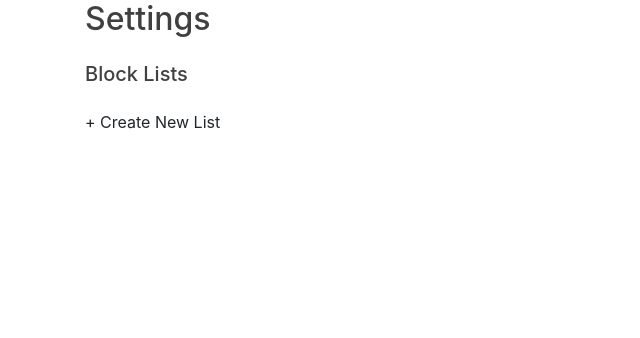
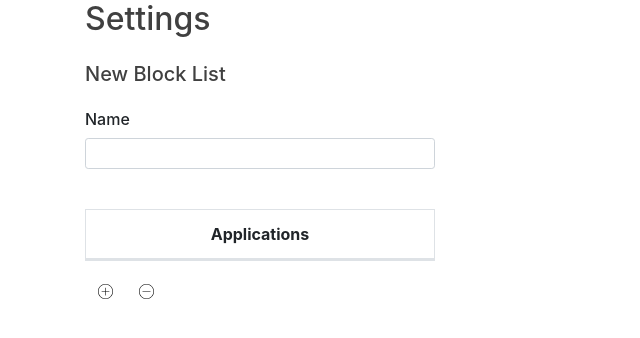
Before and after one commit to BlockAppDev/FocusKeeper, a React (Create React App) app in the folder static/: page /settings in a window 1280 px wide. Shown: the top 338 px of the page, without its empty margins (0-640 px from the left). Built offline with nearby package versions, Linux system fonts and the light colour scheme.

Commit message:
index styles

```diff
--- a/static/package.json
+++ b/static/package.json
@@ -7,9 +7,11 @@
     "bulma": "^0.7.4",
     "react": "^16.8.6",
     "react-bootstrap": "^1.0.0-beta.8",
+    "react-bootstrap-table": "^4.3.1",
     "react-dom": "^16.8.6",
     "react-router-dom": "^5.0.0",
     "react-scripts": "2.1.8",
+    "react-table": "^6.10.0",
     "reactstrap": "^8.0.0"
   },
   "scripts": {
--- a/static/src/NewBlockList.js
+++ b/static/src/NewBlockList.js
@@ -1,6 +1,7 @@
 import React, { Component, Fragment } from 'react';
 import InputGroup from 'react-bootstrap/InputGroup'
 import FormControl from 'react-bootstrap/FormControl'
+import { render } from "react-dom";
 import Form from 'react-bootstrap/Form'
 
 
@@ -25,7 +26,7 @@ class NewBlockList extends Component {
       name: ""
     };
     this.setState({
-      rows: [...this.state.rows, item]
+      rows: [item, ...this.state.rows]
     });
   };
 
@@ -40,40 +41,46 @@ class NewBlockList extends Component {
       <div className = "NewBlockList">
         <div className="container">
             <div className="row clearfix">
-        			<div className="col-md-4 column">
+              <div className="col-md-5 column">
               <h2> Settings </h2>
               <h5> New Block List </ h5>
               <h6> Name </ h6>
-			  			<InputGroup size="sm" className="mb-3">
+              <InputGroup size="sm">
               <FormControl aria-label="Small" aria-describedby="inputGroup-sizing-sm" />
               </InputGroup>
               <br />
 
-              			<table className="table table-bordered table-hover" id="tab_logic">
+                    <table className="table table-bordered table-hover" id="tab_logic" style = {{width: "100%"}}>
                     <thead>
                       <tr>
                         <th className="text-center"> Applications</th>
                       </tr>
                     </thead>
                     <tbody>
+                      <div class="scroll-container">
 
                       {this.state.rows.map((item, idx) => (
-		                    <tr id="addr0" key={idx}>
+                        <tr id="addr0" key={idx} style = {{width: "100%"}}>
                           <td>
                             <input
                               type="text"
                               name="name"
                               value={this.state.rows[idx].name}
                               onChange={this.handleChange(idx)}
-		                          style={{"height": "20px"}}
-		                          className="form-control" />
+                              style={{"height": "25px", "width": "450px"}}
+                              className="form-control"
+                              width= "100%"/>
                             </td>
                           </tr>
                   ))}
+
+                 </div>
+
               </tbody>
               </table>
               <img src = "plus.svg" onClick={this.handleAddRow} className="btn btn-default pull-left"/>
               <img src = "minus.svg" onClick={this.handleRemoveRow} className="pull-right btn btn-default"/>
+
             </div>
           </div>
         </div>
--- a/static/src/Settings.js
+++ b/static/src/Settings.js
@@ -1,24 +1,85 @@
 import React, { Component, Fragment } from 'react';
+import InputGroup from 'react-bootstrap/InputGroup'
+import FormControl from 'react-bootstrap/FormControl'
+import { render } from "react-dom";
+import Form from 'react-bootstrap/Form'
 
-class Settings extends Component {
 
-  handleOnClick = () => {
-    console.log(this.props);
-    const { history } = this.props;
-    history.push('/NewBlockList');
-  }
+class NewBlockList extends Component {
+  state = {
+    rows: []
+  };
 
+  handleChange = idx => e => {
+    const { name, value } = e.target;
+    const rows = [...this.state.rows];
+    rows[idx] = {
+      [name]: value
+    };
+    this.setState({
+      rows
+    });
+  };
+
+  handleAddRow = () => {
+    const item = {
+      name: ""
+    };
+    this.setState({
+      rows: [...this.state.rows, item]
+    });
+  };
+
+  handleRemoveRow = () => {
+    this.setState({
+      rows: this.state.rows.slice(0, -1)
+    });
+  };
 
   render() {
     return (
-      <div className = "Settings">
+      <div className = "NewBlockList">
         <div className="container">
             <div className="row clearfix">
               <div className="col-md-4 column">
-                <h2> Settings </h2>
-                <h5> Block Lists</ h5>
-                <div onClick={this.handleOnClick} value="text" className="text_color"> + Create New List
-              </div>
+              <h2> Settings </h2>
+              <h5> New Block List </ h5>
+              <h6> Name </ h6>
+              <InputGroup size="sm" className="mb-3">
+              <FormControl aria-label="Small" aria-describedby="inputGroup-sizing-sm" />
+              </InputGroup>
+              <br />
+
+                    <table className="table table-bordered table-hover" id="tab_logic">
+                    <thead>
+                      <tr>
+                        <th className="text-center"> Applications</th>
+                      </tr>
+                    </thead>
+                    <tbody>
+                      <div class="scroll-container">
+
+                      {this.state.rows.map((item, idx) => (
+                        <tr id="addr0" key={idx}>
+                          <td>
+                            <input
+                              type="text"
+                              name="name"
+                              value={this.state.rows[idx].name}
+                              onChange={this.handleChange(idx)}
+                              style={{"height": "20px"}}
+                              className="form-control" />
+                            </td>
+                          </tr>
+                  ))}
+
+                 </div>
+
+              </tbody>
+              </table>
+              <img src = "plus.svg" onClick={this.handleAddRow} className="btn btn-default pull-left"/>
+              <img src = "minus.svg" onClick={this.handleRemoveRow} className="pull-right btn btn-default"/>
+
             </div>
           </div>
         </div>
@@ -28,7 +89,4 @@ class Settings extends Component {
   }
 }
 
-
-
-
-export default Settings;
+export default NewBlockList;
--- a/static/src/index.css
+++ b/static/src/index.css
@@ -243,6 +243,7 @@ h5 {
 
 h6 {
   font-size: 0.5rem; }
+
 
 @media (min-width: 600px) {
   h1:not(:first-child),
@@ -668,6 +669,26 @@ caption {
   .contain-table {
     width: 100%; } }
 
+/* Block list table */
+body {
+  font-family: "HelveticaNeue-Light", "Helvetica Neue Light", "Helvetica Neue", Helvetica, Arial, "Lucida Grande", sans-serif;
+  font-weight: 200;
+  font-size: 12px;
+}
+
+.scroll-container{
+    max-height: 150px;
+    overflow-y: scroll;
+}
+
+#home {
+    width: 350px;
+    height: 450px;
+    background-color: white;
+}
+
+
+
 
 
 /* Navigation
```
Lines whose indentation alone changed are shown as unchanged.
